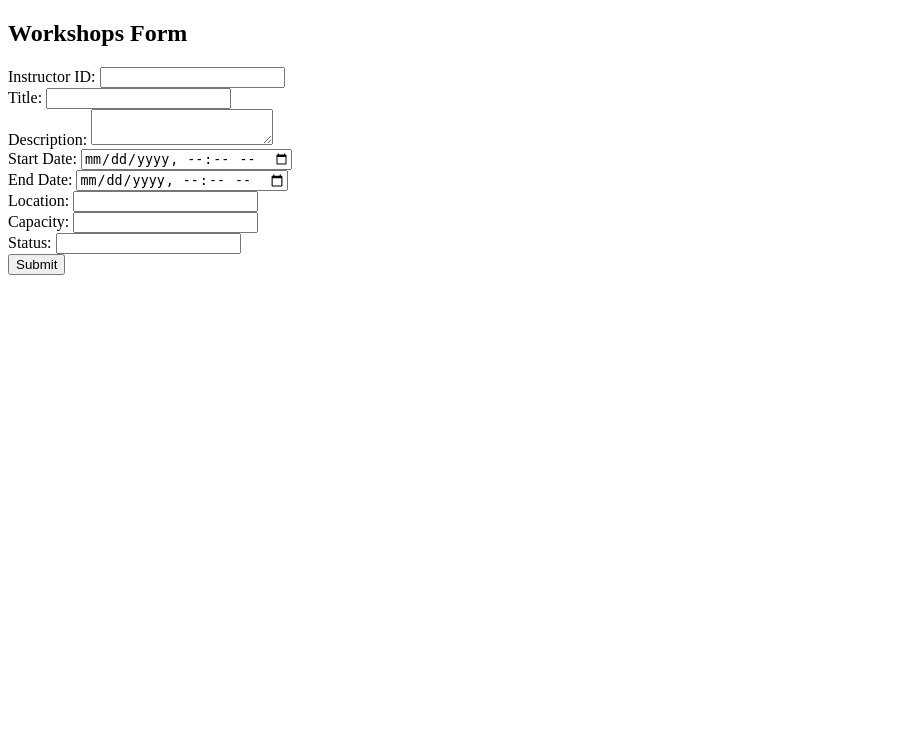
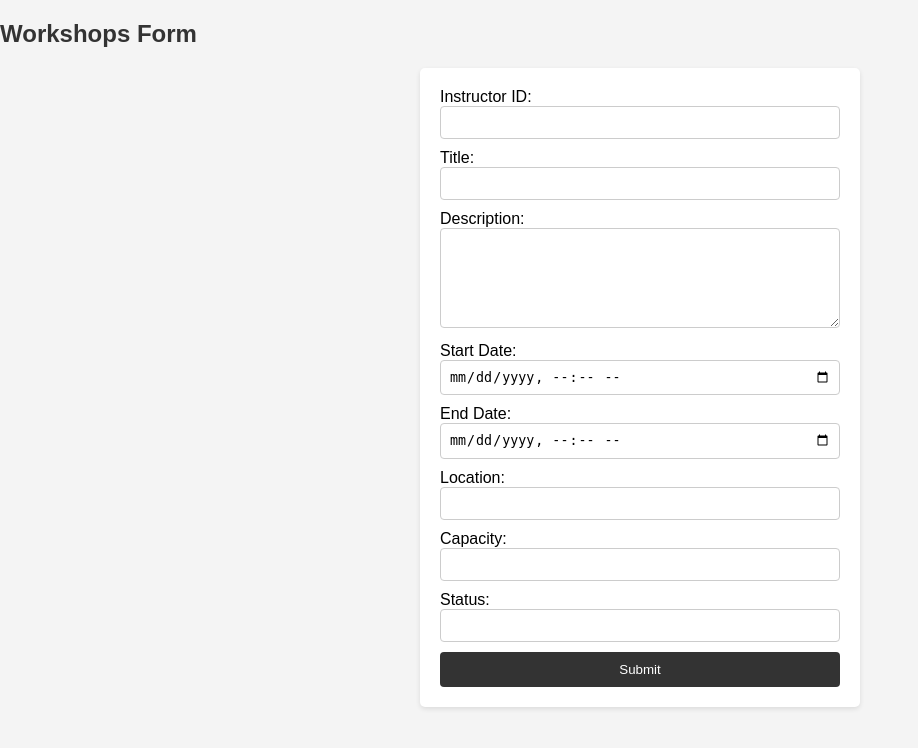
Before and after one commit to rugemana/Exam_WT_Rugemana_christian-222004192, a PHP site: page /workshop.php in a window 1280 px wide. Shown: the top 748 px of the page, without its empty margins (0-918 px from the left). Run offline with PHP 8.4, Linux system fonts and the light colour scheme.

Commit message:
Update workshop.php

```diff
--- a/workshop.php
+++ b/workshop.php
@@ -2,6 +2,54 @@
 <html>
 <head>
     <title>Workshops Form</title>
+    <style>
+        body {
+            font-family: Arial, sans-serif;
+            background-color: #f4f4f4;
+            margin: 0;
+            padding: 0;
+        }
+        h2 {
+            color: #333;
+        }
+        form {
+            max-width: 400px;
+            margin: 20px auto;
+            padding: 20px;
+            background-color: #fff;
+            border-radius: 5px;
+            box-shadow: 0 2px 5px rgba(0,0,0,0.1);
+        }
+        input[type="text"], input[type="number"], input[type="datetime-local"] {
+            width: 100%;
+            padding: 8px;
+            margin-bottom: 10px;
+            box-sizing: border-box;
+            border: 1px solid #ccc;
+            border-radius: 4px;
+        }
+        textarea {
+            width: 100%;
+            height: 100px;
+            padding: 8px;
+            margin-bottom: 10px;
+            box-sizing: border-box;
+            border: 1px solid #ccc;
+            border-radius: 4px;
+        }
+        input[type="submit"] {
+            width: 100%;
+            padding: 10px;
+            background-color: #333;
+            color: #fff;
+            border: none;
+            border-radius: 4px;
+            cursor: pointer;
+        }
+        input[type="submit"]:hover {
+            background-color: #555;
+        }
+    </style>
 </head>
 <body>
     <h2>Workshops Form</h2>
```
